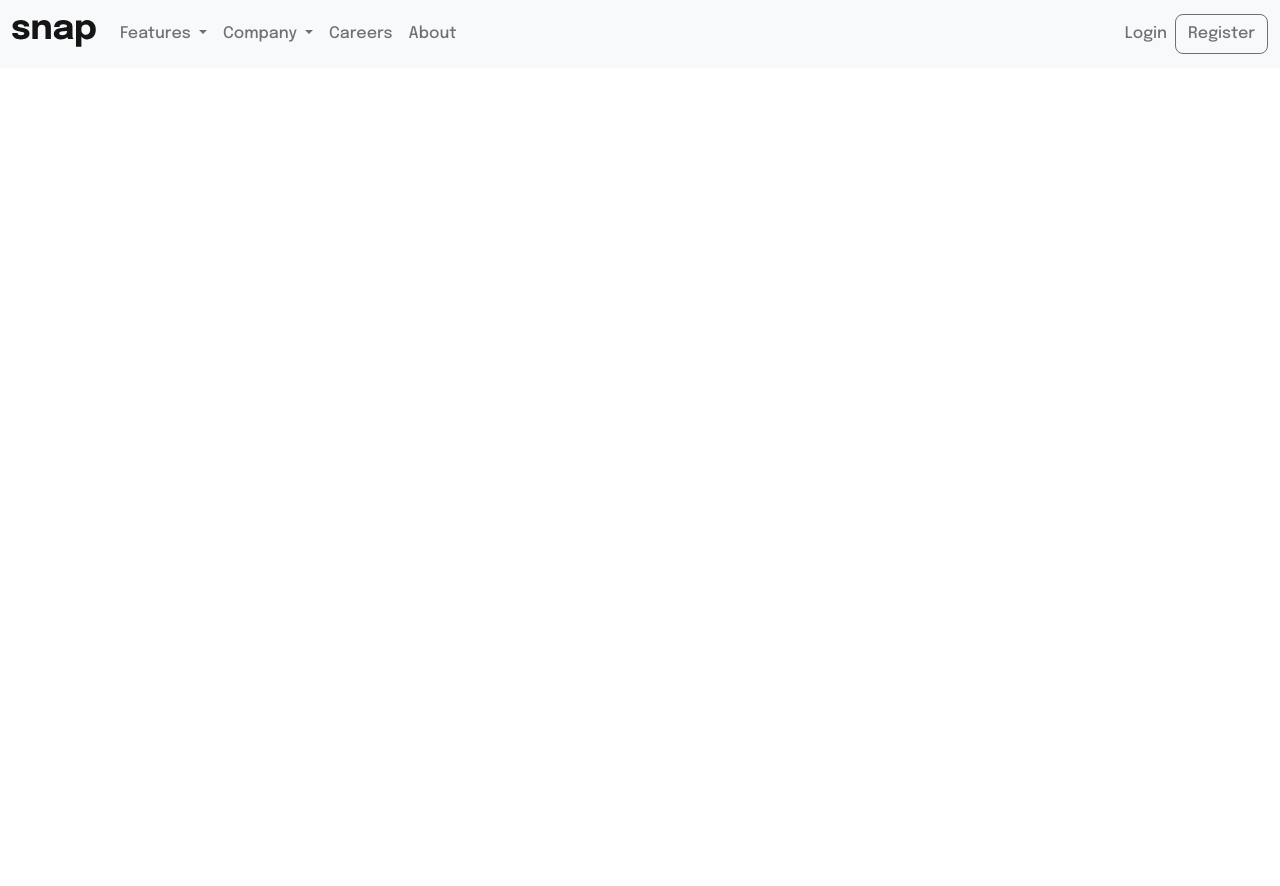
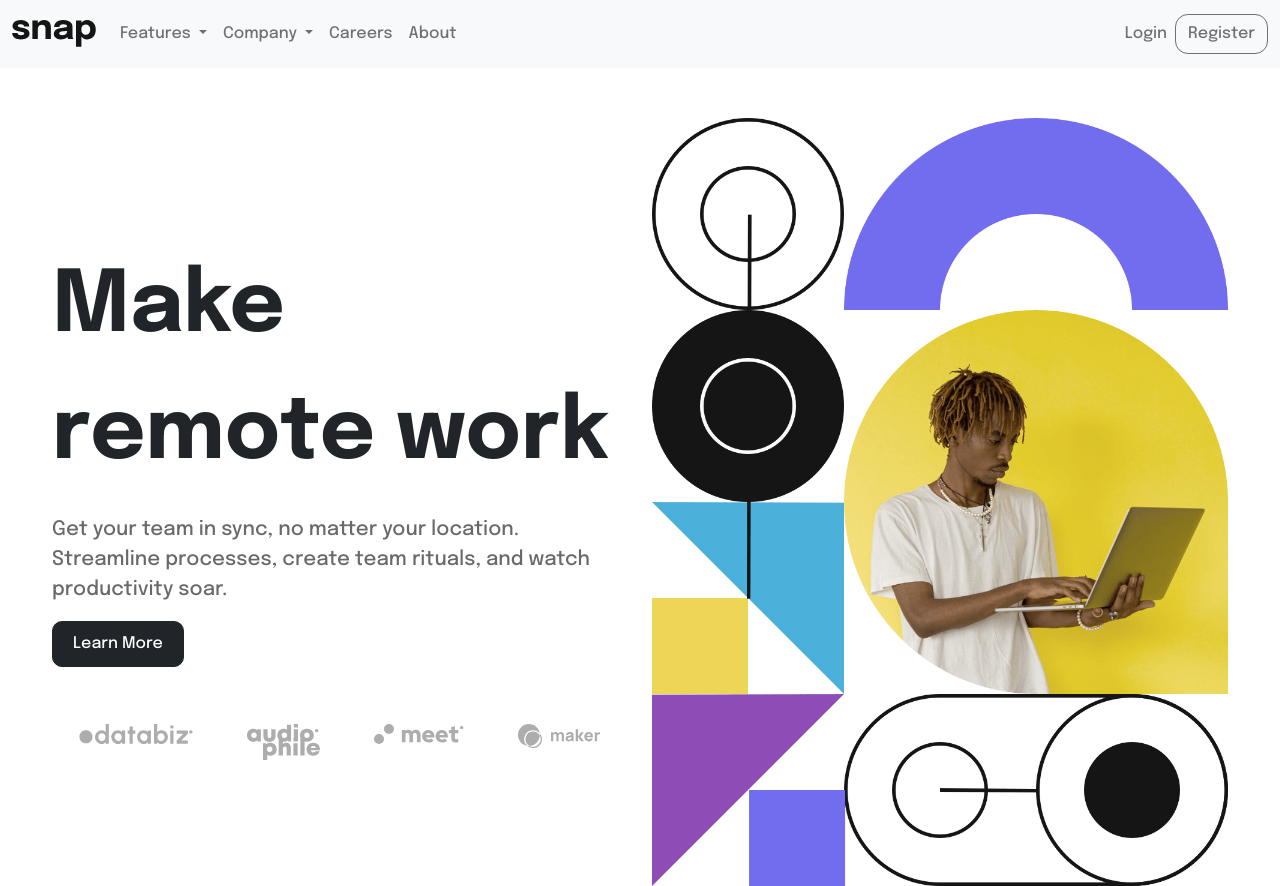
Before and after one commit to Matthiiass/Dropdown-Navigation-HTML-CSS, a plain HTML site: page index.html in a window 1280 px wide. Before the commit the page ends 800 px from the top, so only its background shows below. Drawn offline with nearby package versions, Linux system fonts and the light colour scheme.

Commit message:
Added page content

```diff
--- a/index.html
+++ b/index.html
@@ -32,7 +32,7 @@
             <a class="nav-link dropdown-toggle" href="#" role="button" data-bs-toggle="dropdown" aria-expanded="false">
               Features
             </a>
-            <ul class="dropdown-menu">
+            <ul class="dropdown-menu dropMen">
               <li>
                 <a class="dropdown-item" href="#">
                   <div class="navdroprow">
@@ -71,7 +71,7 @@
             <a class="nav-link dropdown-toggle" href="#" role="button" data-bs-toggle="dropdown" aria-expanded="false">
               Company
             </a>
-            <ul class="dropdown-menu">
+            <ul class="dropdown-menu dropMen">
               <li><a class="dropdown-item" href="#">History</a></li>
               <li><a class="dropdown-item" href="#">Our Team</a></li>
               <li><a class="dropdown-item" href="#">Blog</a></li>
@@ -93,5 +93,19 @@
       </div>
     </div>
   </nav>
+  <div class="screenContent">
+    <div class="leftSide">
+      <p class="titleText">Make remote work</p>
+      <p class="quoteText">Get your team in sync, no matter your location. Streamline processes, create team rituals, and watch productivity soar.</p>
+      <button class="btn btn-dark learnMore" type="button">Learn More</button>
+      <div class="clientImages">
+        <img src="images/client-databiz.svg" class="clientIm">
+        <img src="images/client-audiophile.svg" class="clientIm">
+        <img src="images/client-meet.svg" class="clientIm">
+        <img src="images/client-maker.svg" class="clientIm">
+      </div>
+    </div>
+    <img src="images/image-hero-desktop.png" alt="image-hero-desktop" class="rightIm">
+  </div>
 </body>
 </html>
--- a/style.css
+++ b/style.css
@@ -2,6 +2,11 @@
 
 :root {
     --epiFont: 'Epilogue', sans-serif;
+}
+
+body {
+    display: flex;
+    flex-direction: column;
 }
 
 .navfont {
@@ -9,7 +14,7 @@
 }
 
 .regBut {
-    border-radius: 0.5rem;
+    border-radius: 0.8rem;
     color: rgba(0, 0, 0, 0.55);
     border-color: rgba(0, 0, 0, 0.55);
 }
@@ -27,3 +32,59 @@
     text-align: left;
     vertical-align: middle;
 }
+
+.dropMen{
+    border-width: 0;
+    box-shadow: 0 4px 8px 0 rgba(0, 0, 0, 0.2), 0 6px 20px 0 rgba(0, 0, 0, 0.19);
+}
+
+.screenContent {
+    height: 100%;
+    width: min(100%, 1200px);
+    display: flex;
+    flex-direction: row;
+    justify-content: space-around;
+    padding-top: 50px;
+    align-items: center;
+    align-self: center;
+}
+
+.leftSide {
+    width: 48%;
+    height: 100%;
+}
+
+.rightIm {
+    width: 48%;
+    height: 100%;
+}
+
+.titleText {
+    font-family: var(--epiFont);
+    font-size: 85px;
+    font-weight: 700;
+}
+
+.quoteText {
+    font-family: var(--epiFont);
+    font-size: 20px;
+    font-weight: 500;
+    color: hsl(0, 0%, 41%);
+}
+
+.learnMore {
+    border-radius: 10px;
+    font-family: var(--epiFont);
+    padding: 10px 20px 10px 20px;
+}
+
+.clientImages {
+    display: flex;
+    flex-direction: row;
+    justify-content: space-around;
+    margin-top: 10%;
+}
+
+.clientIm {
+    height: 100%;
+}
```
